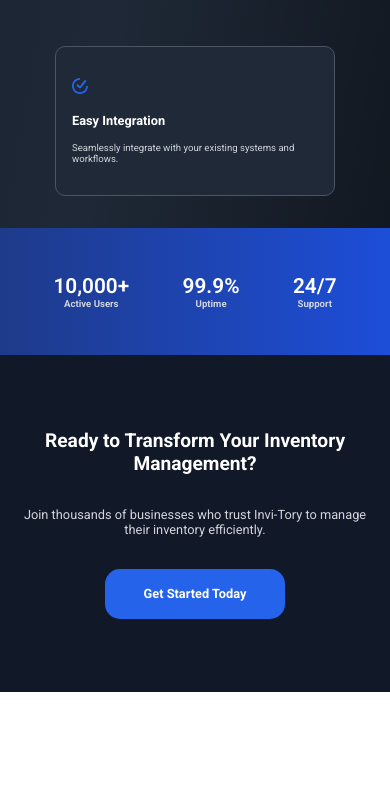
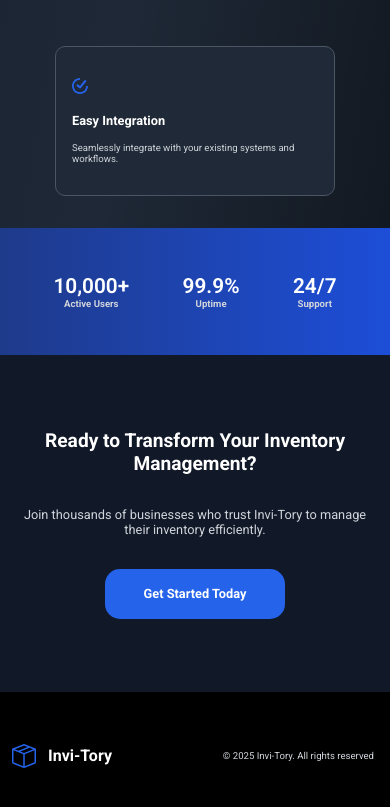
Before and after one commit to Alexander-Agu/Invi-Tory, a React (Vite) app in the folder Client/: page / in a window 390 px wide. Shown: the part 1549-2356 px from the top of the page. Before the commit the page ends 2241 px from the top, so only its background shows below. Built offline with nearby package versions, Linux system fonts and the light colour scheme.

Commit message:
MAde the footer responsive

```diff
--- a/Client/src/components/Footer/footer.css
+++ b/Client/src/components/Footer/footer.css
@@ -20,6 +20,12 @@
     align-items: center;
     justify-content: space-between;
 }
+/* Responsive */
+@media screen and (max-width: 500px) {
+    .home-footer{
+        padding: 1rem;
+    }
+}
 
 
 /* Footer Logo */
@@ -38,3 +44,23 @@
 .home-footer p{
     color: #d1d5db;
 }
+/* Responsive */
+@media screen and (max-width: 600px) {
+    .footer-logo h2{
+        font-size: 1rem;
+    }
+
+    .home-footer p{
+        font-size: 0.8rem;
+    }
+}
+
+@media screen and (max-width: 500px) {
+    .footer-logo h2{
+        font-size: 1rem;
+    }
+
+    .home-footer p{
+        font-size: 0.6rem;
+    }
+}
--- a/Client/src/main.jsx
+++ b/Client/src/main.jsx
@@ -16,7 +16,7 @@ createRoot(document.getElementById('root')).render(
     <Features />
     <Stat />
     <Cta />
-    {/* <Footer /> */}
+    <Footer />
     <App />
   </StrictMode>,
 )
```
